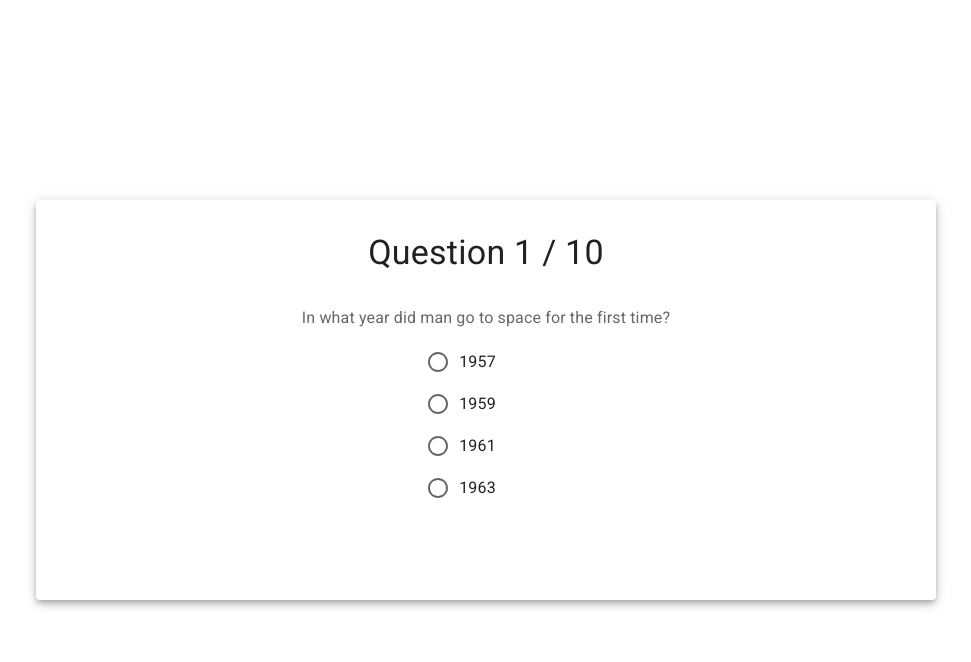
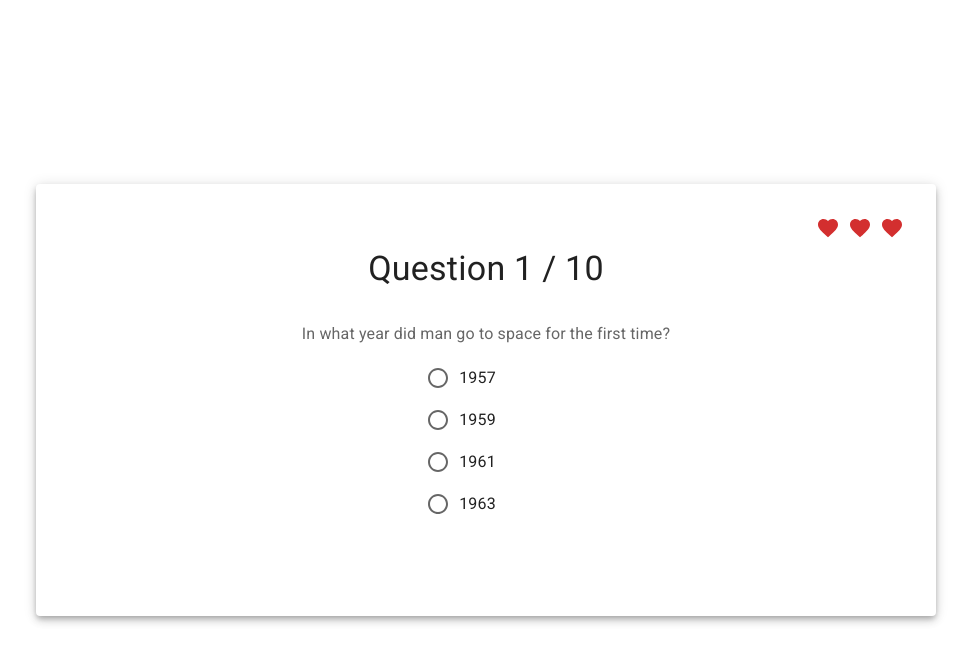
Before and after one commit to sulik/interactive-quiz, a React (Create React App) app: page / in a window 1280 px wide. Both pictures are taken after a click on the button "START". Shown: the top 662 px of the page, without its empty margins (154-1125 px from the left). Built offline with nearby package versions, Linux system fonts and the light colour scheme.

Commit message:
Add health indicator
- Show heart icons for remaining health
- If answered wrong, one health is lost
- Set total health to 3

```diff
--- /dev/null
+++ b/src/components/HealthIndicator.tsx
@@ -0,0 +1,21 @@
+import { Box } from '@mui/material';
+import FavoriteIcon from '@mui/icons-material/Favorite';
+import { useQuizState } from '../providers/QuizProvider';
+
+export const HealthIndicator = () => {
+  const { health } = useQuizState();
+
+  return (
+    <Box
+      sx={{
+        display: 'flex',
+        position: 'absolute',
+        top: { xs: 16, sm: 32 },
+        right: { xs: 16, sm: 32 },
+      }}>
+      {Array.from(Array(health).keys()).map((id) => (
+        <FavoriteIcon key={id} color="error" sx={{ ml: 1 }} />
+      ))}
+    </Box>
+  );
+};
--- a/src/components/Layout.tsx
+++ b/src/components/Layout.tsx
@@ -18,11 +18,13 @@ export const Layout = ({ children }: { children: ReactNode }) => {
           maxWidth: '900px',
           minHeight: '50vh',
           p: 4,
+          pt: 8,
           display: 'flex',
           flexDirection: 'column',
           justifyContent: 'center',
           alignItems: 'center',
           textAlign: 'center',
+          position: 'relative',
         }}>
         {children}
       </Paper>
--- a/src/components/Quiz.tsx
+++ b/src/components/Quiz.tsx
@@ -1,10 +1,13 @@
 import { Layout } from './Layout';
 import { Intro } from './Intro';
+import { HealthIndicator } from './HealthIndicator';
 import { Question } from './Question';
 import { Result } from './Result';
 import { useCallback, useState } from 'react';
+import { useQuizState } from '../providers/QuizProvider';
 
 export const Quiz = () => {
+  const { health } = useQuizState();
   const [showQuiz, setShowQuiz] = useState(false);
   const [showResults, setShowResults] = useState(false);
 
@@ -18,11 +21,18 @@ export const Quiz = () => {
     setShowQuiz(false);
   }, []);
 
+  const gameOver = health === 0;
+
   return (
     <Layout>
       {!showQuiz && !showResults ? <Intro onStart={handleStart} /> : null}
-      {showQuiz ? <Question onViewResults={handleViewResults} /> : null}
-      {showResults ? <Result onRetry={handleStart} /> : null}
+      {showQuiz || showResults ? <HealthIndicator /> : null}
+      {showQuiz && !gameOver ? (
+        <Question onViewResults={handleViewResults} />
+      ) : null}
+      {showResults || gameOver ? (
+        <Result gameOver={gameOver} onRetry={handleStart} />
+      ) : null}
     </Layout>
   );
 };
--- a/src/components/Result.tsx
+++ b/src/components/Result.tsx
@@ -3,7 +3,13 @@ import ReplayIcon from '@mui/icons-material/Replay';
 import { useQuizProvider } from '../providers/QuizProvider';
 import { Types } from '../providers/quiz.reducer';
 
-export const Result = ({ onRetry }: { onRetry: () => void }) => {
+export const Result = ({
+  gameOver,
+  onRetry,
+}: {
+  gameOver: boolean;
+  onRetry: () => void;
+}) => {
   const [{ answers }, dispatch] = useQuizProvider();
 
   const correctAnswers = answers.filter(({ valid }) => valid);
@@ -17,7 +23,7 @@ export const Result = ({ onRetry }: { onRetry: () => void }) => {
   return (
     <Box>
       <Typography variant="h4" sx={{ mb: 2 }}>
-        Results
+        {gameOver ? 'Game Over' : 'Results'}
       </Typography>
       <Typography variant="h5" sx={{ mb: 6 }}>
         {`Score: ${score}`}
--- /dev/null
+++ b/src/constants.ts
@@ -0,0 +1 @@
+export const TOTAL_HEALTH = 3;
--- a/src/providers/quiz.reducer.ts
+++ b/src/providers/quiz.reducer.ts
@@ -1,3 +1,5 @@
+import { TOTAL_HEALTH } from '../constants';
+
 type Answer = {
   id: string;
   answer: number;
@@ -6,6 +8,7 @@ type Answer = {
 
 export interface QuizState {
   answers: Answer[];
+  health: number;
 }
 
 type ActionMap<M extends { [index: string]: any }> = {
@@ -37,6 +40,7 @@ export type QuizActions = ActionMap<QuizPayload>[keyof ActionMap<QuizPayload>];
 
 export const initialState = {
   answers: [],
+  health: TOTAL_HEALTH,
 };
 export const quizReducer = (state: QuizState, action: QuizActions) => {
   switch (action.type) {
@@ -51,6 +55,7 @@ export const quizReducer = (state: QuizState, action: QuizActions) => {
             valid: action.payload.valid,
           },
         ],
+        health: !action.payload.valid ? state.health - 1 : state.health,
       };
     }
     case Types.Reset: {
```
